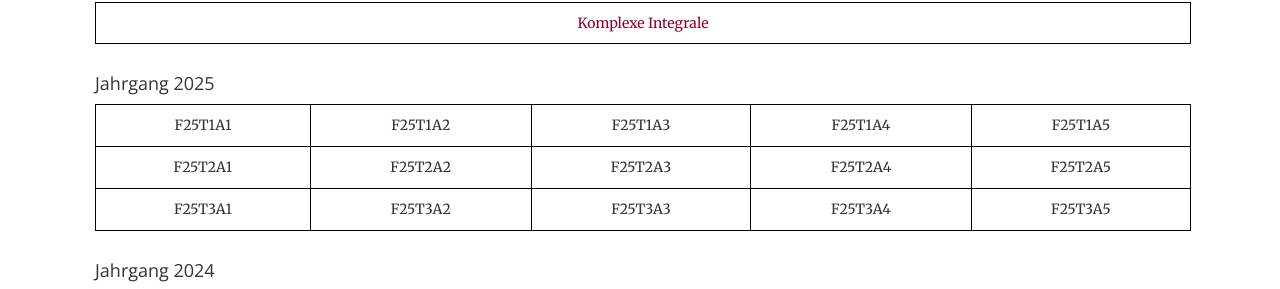
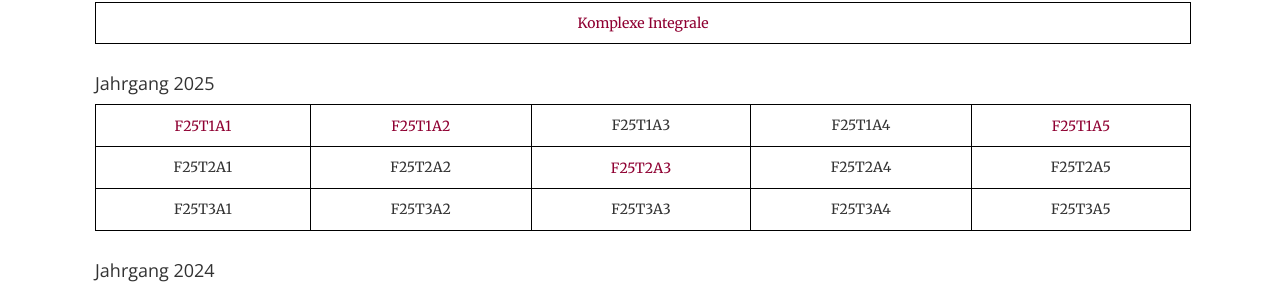
Before and after one commit to trabaldini/trabaldini.github.io, a Jekyll site: the page built from index.html, in a window 1280 px wide and 900 px high, scrolled down 1570 px. Shown: the part 141-430 px from the top of the window. Built offline with Jekyll 4.4.1, drawn with Linux system fonts in a browser that asks for light colours; some web fonts are replaced.

Commit message:
Adds solutions to F25

```diff
--- a/_includes/math.html
+++ b/_includes/math.html
@@ -32,10 +32,10 @@
                         <tbody>
                             <tr>
                                 <td>
-                                    <p>F25T1A1</p>
+                                    <a href="aufg/F25T1A1_FT.pdf" target="_blank">F25T1A1</a>
                                 </td>
                                 <td>
-                                    <p>F25T1A2</p>
+                                    <a href="aufg/F25T1A2_RA.pdf" target="_blank">F25T1A2</a>
                                 </td>
                                 <td>
                                     <p>F25T1A3</p>
@@ -44,7 +44,7 @@
                                     <p>F25T1A4</p>
                                 </td>
                                 <td>
-                                    <p>F25T1A5</p>
+                                    <a href="aufg/F25T1A5_DGL.pdf" target="_blank">F25T1A5</a>
                                 </td>
                             </tr>
                             <tr>
@@ -55,7 +55,7 @@
                                     <p>F25T2A2</p>
                                 </td>
                                 <td>
-                                    <p>F25T2A3</p>
+                                    <a href="aufg/F25T2A3_DGL.pdf" target="_blank">F25T2A3</a>
                                 </td>
                                 <td>
                                     <p>F25T2A4</p>
```
Also changed, not shown: 4 other files.
